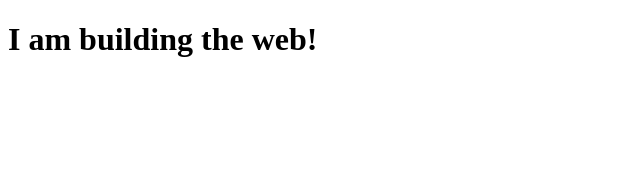
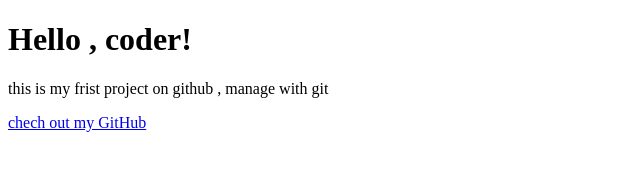
Before and after one commit to abozarkeshavarz-source/my-first-project, a plain HTML site: page index.html in a window 1280 px wide. Shown: the whole page, without its empty margins (0-640 px from the left). Drawn offline with Linux system fonts and the light colour scheme.

Commit message:
add project description and link and link to github profile

```diff
--- a/index.html
+++ b/index.html
@@ -4,9 +4,11 @@
     <meta charset="UTF-8">
     <meta name="viewport" content="width=device-width, initial-scale=1.0">
     <title>Document</title>
-    <h1>I am building the web!</h1>
+
 </head>
 <body>
-
+      <h1>Hello , coder!</h1>
+      <p>this is my frist project on github , manage with git</p>
+      <a href="https://github.com/abozarkeshavarz-source/">chech out my GitHub</a>
 </body>
 </html>
```
